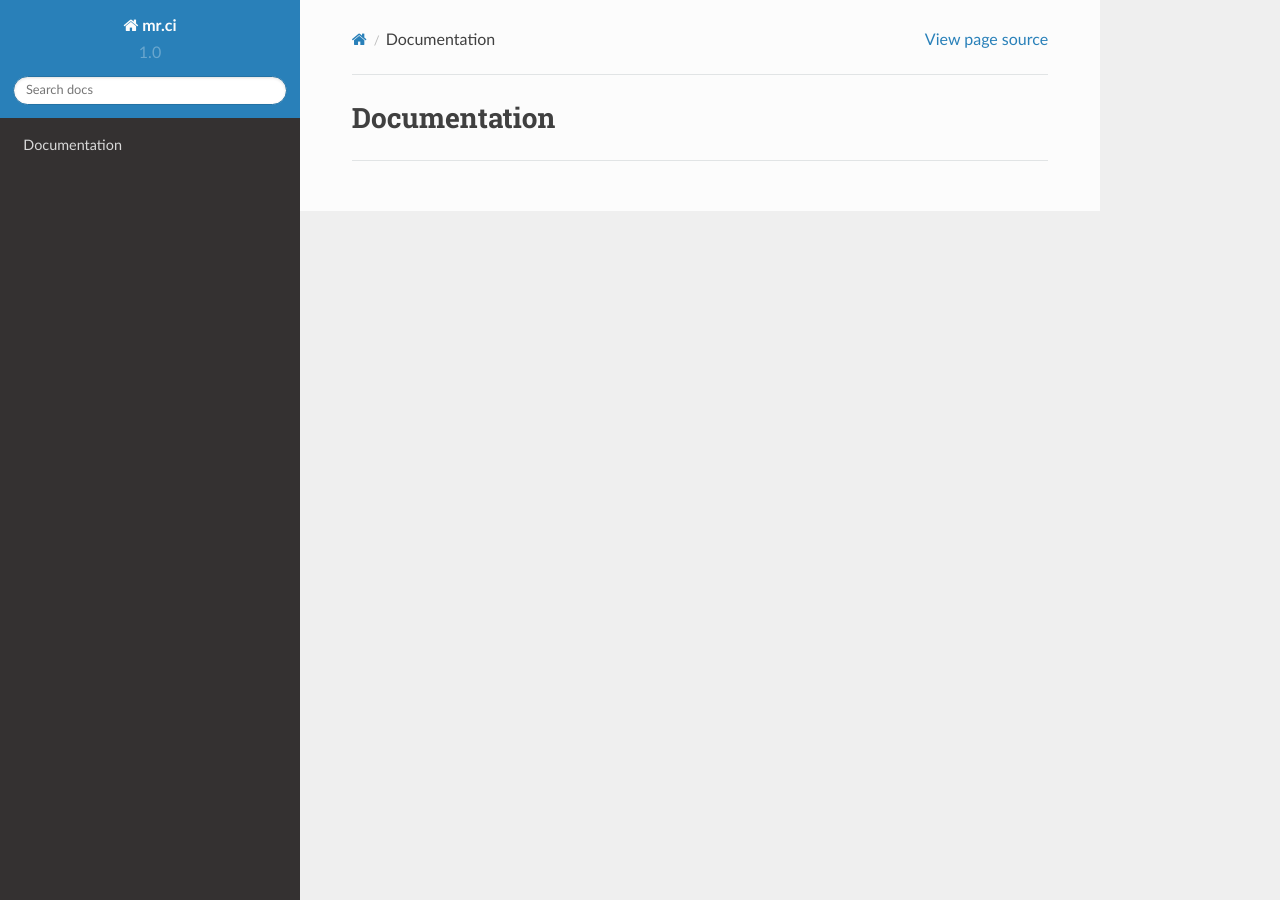
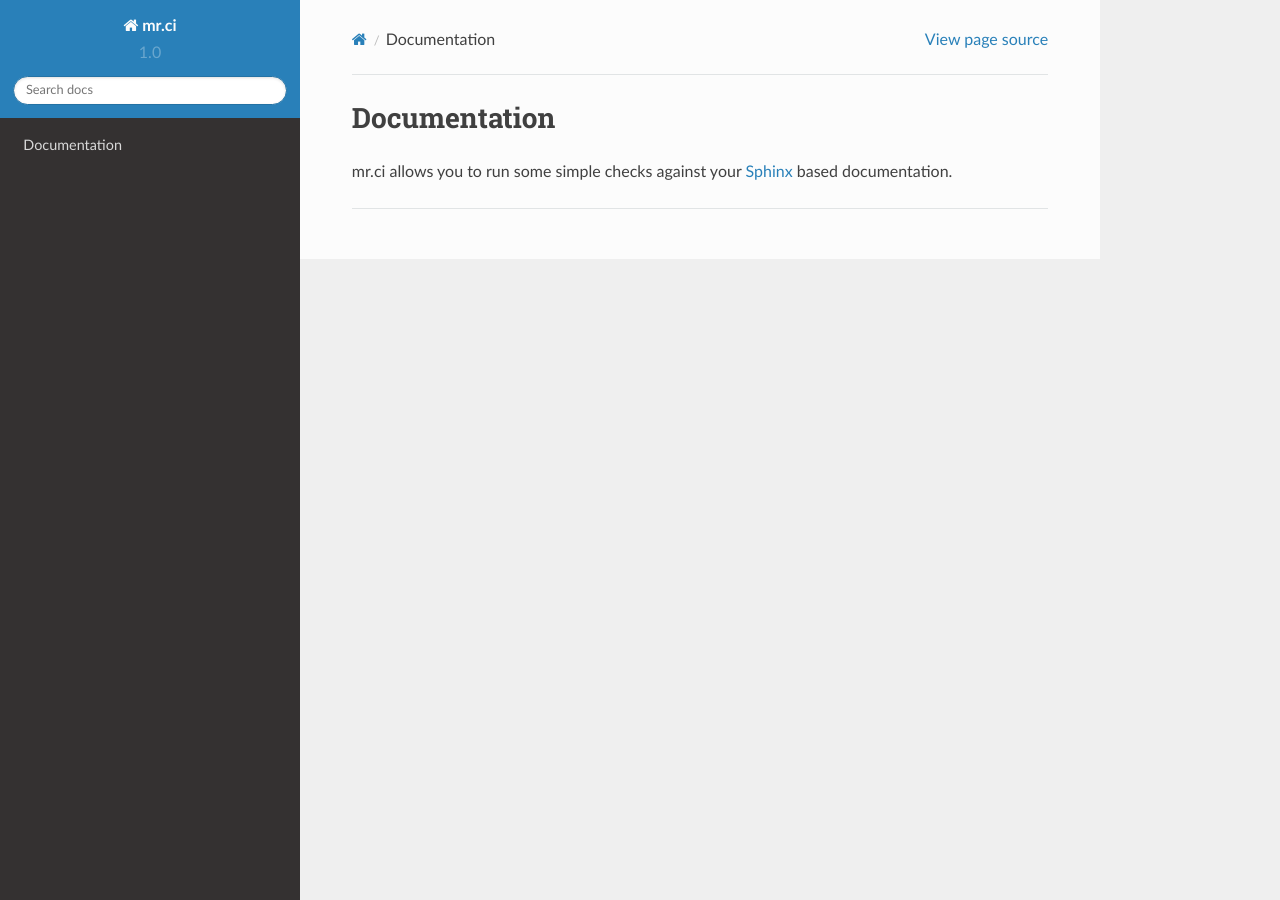
Before and after one commit to svx/mr.ci, a Sphinx documentation site: the page built from docs/index.rst, in a window 1280 px wide. Built offline with Sphinx 7.4.7 and the Read the Docs theme 2.0.0, drawn with Linux system fonts in a browser that asks for light colours.

Commit message:
Wip: Docs

```diff
--- a/docs/index.rst
+++ b/docs/index.rst
@@ -1,3 +1,5 @@
 =============
 Documentation
 =============
+
+mr.ci allows you to run some simple checks against your `Sphinx <http://www.sphinx-doc.org/en/stable/>`_ based documentation.
```
